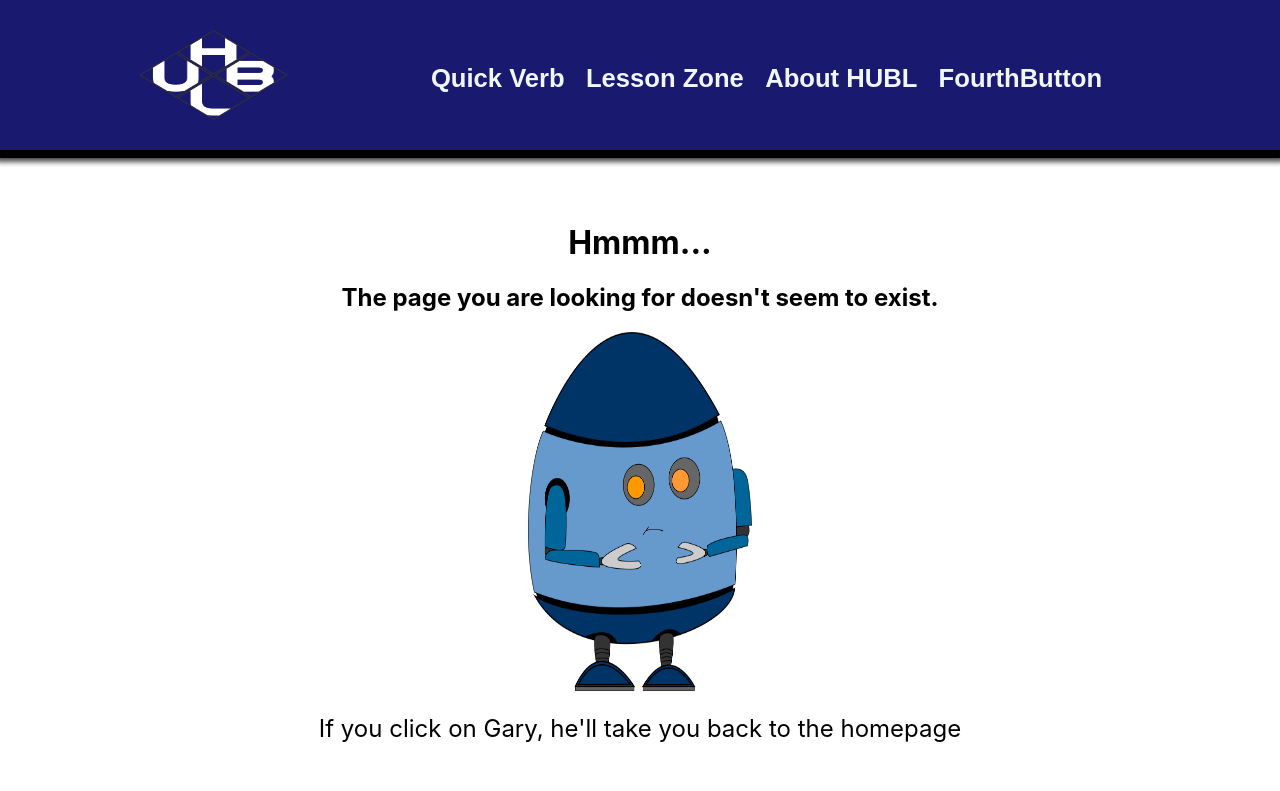
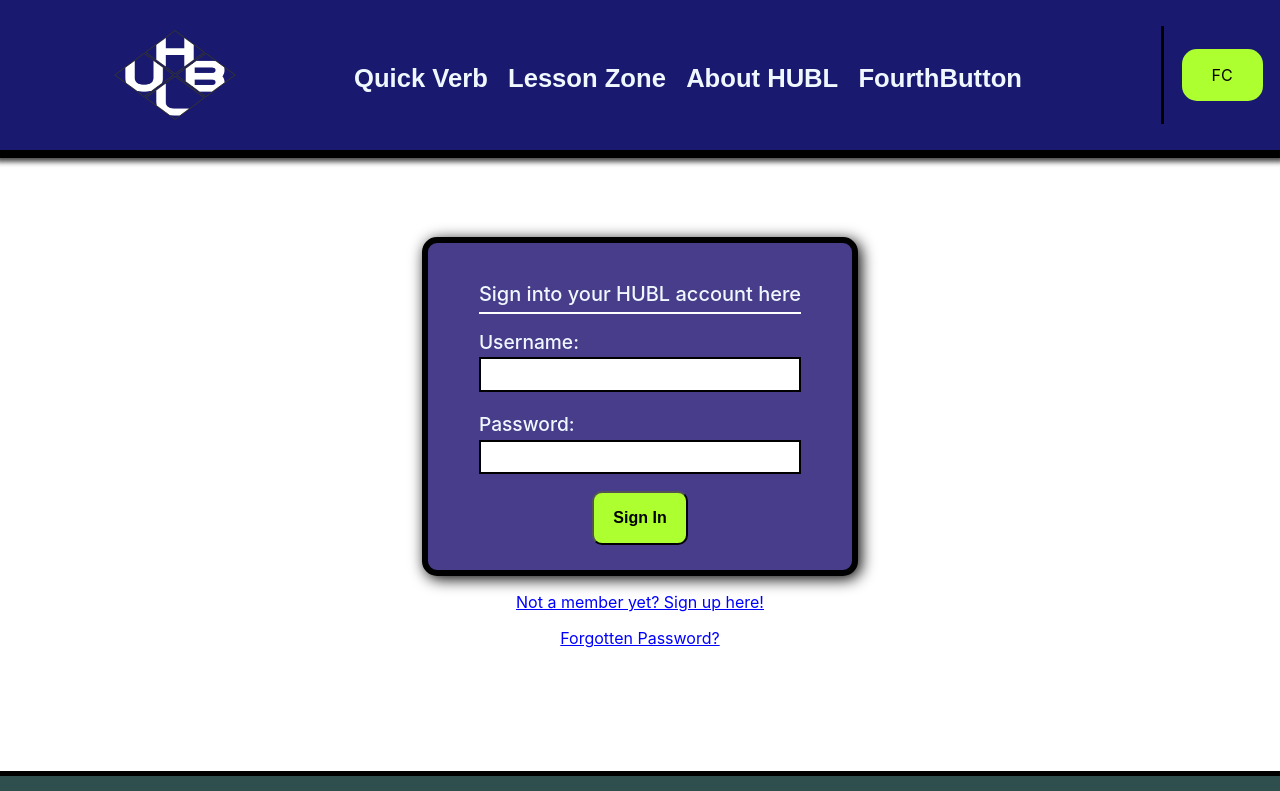
Before and after one commit to FredClay/Language-Hub, a React (Create React App) app in the folder front-end/: page /signIn in a window 1280 px wide. Shown: the top 791 px of the page. Built offline with nearby package versions, Linux system fonts and the light colour scheme.

Commit message:
added login page and links to relevant pages. Styling too

```diff
--- a/front-end/src/App.js
+++ b/front-end/src/App.js
@@ -4,6 +4,7 @@ import './App.css';
 import Header from './components/structure/Header';
 import Footer from './components/structure/Footer';
 import LandingPage from './components/pages/LandingPage';
+import SignInPage from './components/pages/SignInPage';
 import QuickVerbPage from './components/pages/QuickVerbPage';
 import AboutPage from './components/pages/AboutPage';
 import NotFoundPage from './components/pages/NotFoundPage';
@@ -17,6 +18,7 @@ function App() {
         <div className='MainBody'>
           <Routes>
             <Route path='/' element={<LandingPage />} />
+            <Route path='/signIn' element={<SignInPage />} />
             <Route path='/aboutUs' element={<AboutPage />} />
             <Route path='/quickVerb' element={<QuickVerbPage />} />
             <Route path='/hublCareers' element={<CareersPage />} />
--- /dev/null
+++ b/front-end/src/components/pages/SignInPage.jsx
@@ -0,0 +1,36 @@
+import style from '../../css/SignInPage.module.css';
+
+import { useState } from "react";
+import { Link } from 'react-router-dom';
+
+const SignInPage = () => {
+
+    const [username, setUsername] = useState('');
+    const [password, setPassword] = useState('');
+
+    return (
+        <div className={style.SignInPage}>
+            <div className={style.SignInForm}>
+                <div className={style.FormTopText}>
+                    <p>Sign into your HUBL account here</p>
+                </div>
+                <label htmlFor='userUsername'>Username: </label>
+                <input id='userUsername' type='text' value={password} onChange={(e) => setPassword(e.target.value)}></input>
+                <br />
+                <label htmlFor='userPassword'>Password: </label>
+                <input id='userPassword' type='text' value={username} onChange={(e) => setUsername(e.target.value)}></input>
+                <div className={style.FormButton}>
+                    <button type='submit'>Sign In</button>
+                </div>
+            </div>
+
+            <div className={style.SignInExtras}>
+                <p><Link to='/signUp'>Not a member yet? Sign up here!</Link></p>
+                <p><Link to='/forgottenPassword'>Forgotten Password?</Link></p>
+            </div>
+        </div>
+    );
+
+};
+
+export default SignInPage;
--- a/front-end/src/components/structure/Header.jsx
+++ b/front-end/src/components/structure/Header.jsx
@@ -15,7 +15,11 @@ const Header = () => {
                 <button onClick={() => navigator("/lessonZone")}>Lesson Zone</button>
                 <button onClick={() => navigator("/aboutUs")}>About HUBL</button>
                 <button onClick={() => navigator("/unspecified")}>FourthButton</button>
-
+            </div>
+            <div className={style.LoginArea}>
+                <div className={style.UserIcon} onClick={() => navigator('/signIn')}>
+                    <p>FC</p>
+                </div>
             </div>
         </div>
     )
--- a/front-end/src/css/Header.module.css
+++ b/front-end/src/css/Header.module.css
@@ -15,7 +15,7 @@
 .HeaderLogo {
     display: flex;
     height: 100%;
-    width: 40%;
+    width: 20%;
     min-width: 350px;
     align-items: center;
     justify-content: center;
@@ -37,7 +37,7 @@
     display: flex;
     justify-content: flex-start;
     height: 60%;
-    width: 80%;
+    width: 70%;
 }
 
 .ButtonArea > button {
@@ -61,3 +61,22 @@
     transition-duration: 0s;
     background-color: rgb(0, 0, 0, 0.6);
 }
+
+.LoginArea {
+    width: 10%;
+    margin-top: 2%;
+    margin-bottom: 2%;
+    display: flex;
+    flex-direction: column;
+    justify-content: center;
+    align-items: center;
+    border-left: 3px solid black;
+}
+
+.UserIcon {
+    border-radius: 15px;
+    background-color: greenyellow;
+    color: black;
+    width: 70%;
+    text-align: center;
+}
--- /dev/null
+++ b/front-end/src/css/SignInPage.module.css
@@ -0,0 +1,88 @@
+.SignInPage {
+    display: flex;
+    flex-direction: column;
+    align-items: center;
+    justify-content: center;
+    height: 70vh;
+}
+
+.SignInForm {
+    display: flex;
+    flex-direction: column;
+    padding: 4%;
+    padding-top: 3%;
+    padding-bottom: 2%;
+    border-radius: 15px;
+    border: 6px solid black;
+    background-color: darkslateblue;
+    box-shadow: 3px 3px 15px black;
+}
+
+.FormTopText{
+    align-self: center;
+    width: 100%;
+    color: aliceblue;
+    font-size: 1.25rem;
+    font-weight: 500;
+    text-align: center;
+    padding-bottom: 2%;
+    border-bottom: 2px solid white;
+    margin-bottom: 5%;
+}
+
+.FormTopText > p {
+    margin: 0;
+}
+
+.SignInForm > label {
+    color: aliceblue;
+    padding-bottom: 1%;
+    font-size: 1.2rem;
+    font-weight: 500;
+}
+
+.SignInForm > input {
+    padding: 2%;
+    font-size: 1rem;
+    border: 2px solid black;
+    outline: none;
+}
+
+.SignInForm > input:focus {
+    box-shadow: inset 0px 0px 5px black;
+    border-color: aliceblue;
+}
+
+.FormButton {
+    height: 50%;
+    display: flex;
+    justify-content: center;
+    align-items: center;
+}
+
+.FormButton > button {
+    width: 30%;
+    align-self: center;
+    border-radius: 10px;
+    margin-top: 5%;
+    font-size: 1rem;
+    font-weight: 600;
+    padding: 5%;
+    background-color: greenyellow;
+}
+
+.FormButton > button:hover {
+    box-shadow: 0px 0px 5px inset black;
+}
+
+.FormButton > button:active {
+    background-color: green;
+}
+
+.SignInExtras {
+    text-align: center;
+}
+
+.SignInExtras > p > a {
+    color: blue;
+}
```
